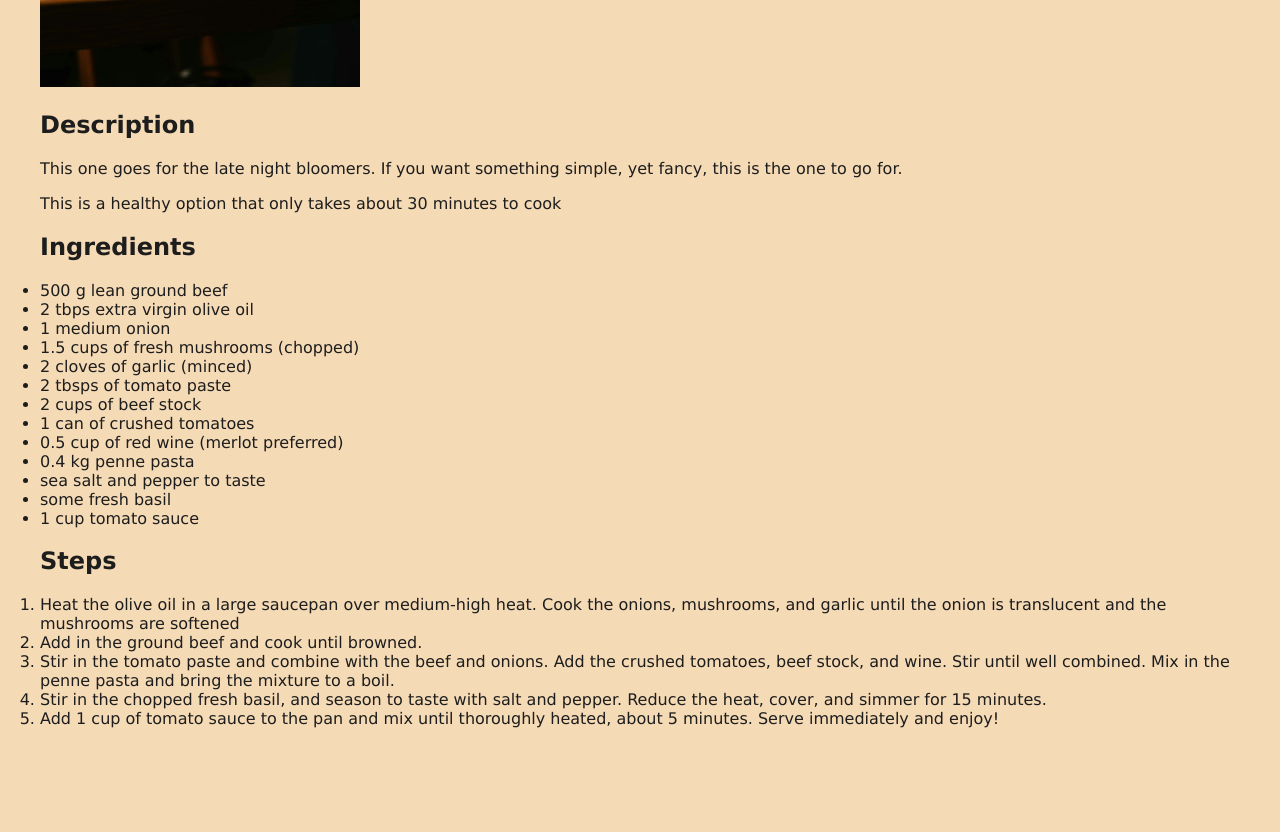
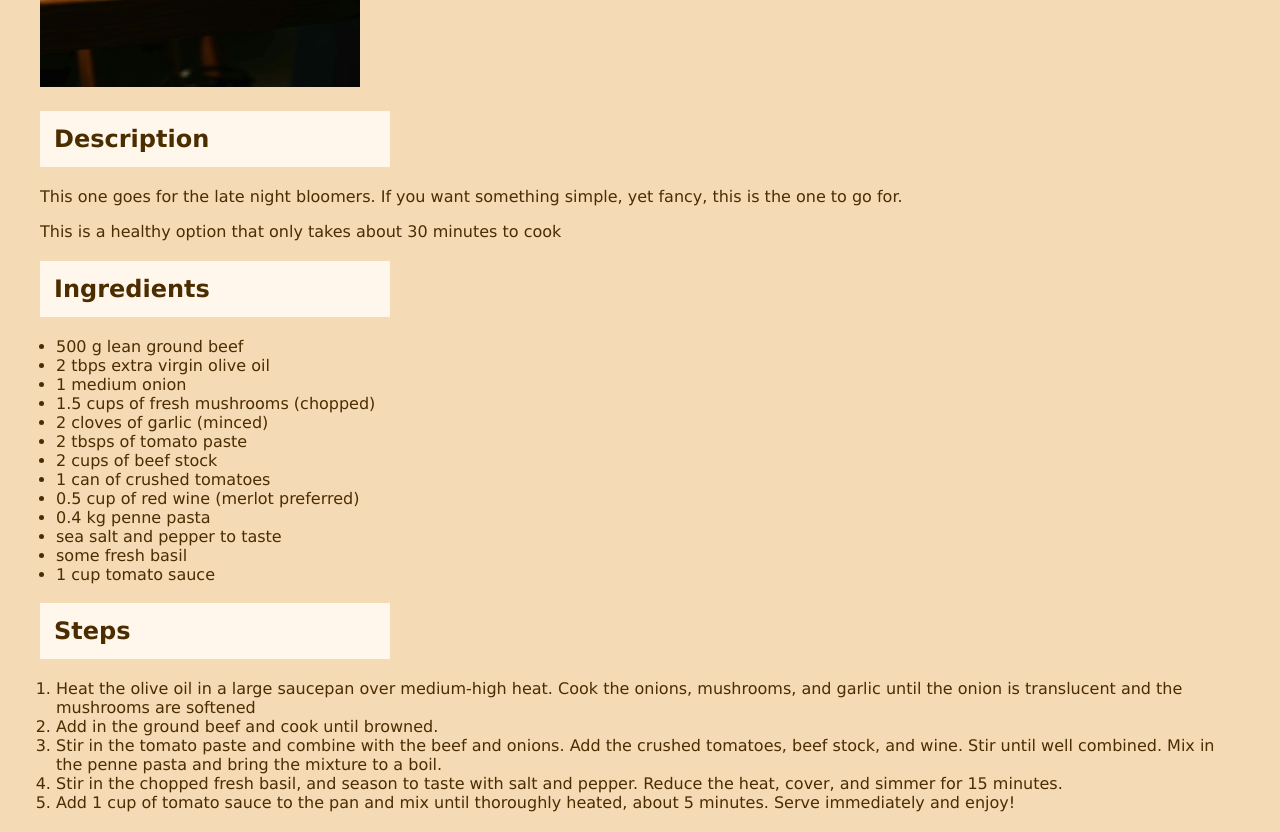
Before and after one commit to Znojus/learning-recipes, a plain HTML site: page recipes/pasta.html in a window 1280 px wide. Shown: the part 619-1451 px from the top of the page. Before the commit the page ends 1367 px from the top, so only its background shows below. Drawn offline with Linux system fonts and the light colour scheme.

Commit message:
Change color, add margin for ol/ul, add h2 style
Change coloring on index.html recipe list.
Add margin to ul/ol elements in the recipes, so
it looks better alligned (with the h1)

```diff
--- a/styles.css
+++ b/styles.css
@@ -17,7 +17,7 @@ body {
 body,
 h1 {
     font-family: Verdana, Geneva, Tahoma, sans-serif;
-    color: rgb(29, 29, 29);
+    color: rgb(75 45 0);
 }
 
 h1 {
@@ -28,13 +28,26 @@ h1 {
     color: #ffffff;
 }
 
+h2 {
+    background-color: #fff7eb;
+    width: 350px;
+    text-align: left;
+    padding: 14px;
+    color: rgb(75 45 0);
+}
+
+ul,
+ol {
+    margin: 16px;
+}
+
 .recipe-list {
-    margin-top: 16px;
+    margin: 16px 0 0 0;
 }
 
 .recipe-list li{
     display: inline-block;
-    background-color: rgb(255, 238, 161);
+    background-color: rgb(255 251 233);
     text-align: center;
     padding: 40px 0;
     font-size: 20px;
```
